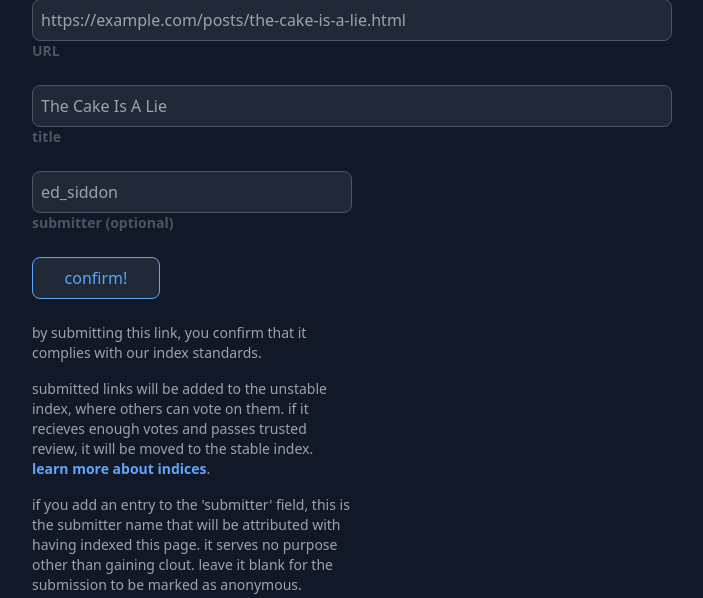
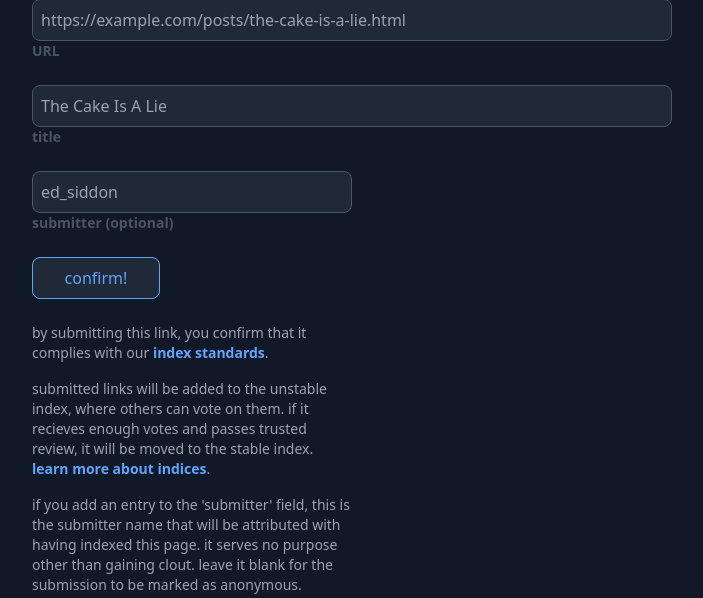
Before and after one commit to owdex/owdex, a Flask app: page /add in a window 1280 px wide. Shown: the part 94-692 px from the top of the page, without its empty margins (128-831 px from the left). Run offline with Flask 2, Linux system fonts and the light colour scheme.

Commit message:
add styling to index standards link

```diff
--- a/src/templates/add.html
+++ b/src/templates/add.html
@@ -56,7 +56,7 @@
                 </label>
                 <div class="space-y-4 w-1/3 text-sm">
                     <p>
-                        by submitting this link, you confirm that it complies with our <a href="/standards">index standards</a>.
+                        by submitting this link, you confirm that it complies with our <a href="/standards" class="font-semibold text-blue-400 hover:underline decoration-blue-400">index standards</a>.
                     </p>
                     <p>
                         submitted links will be added to the unstable index, where others can vote on them. if it recieves enough votes and passes trusted review, it will be moved to the stable index. <a href="/about" class="font-semibold text-blue-400 hover:underline decoration-blue-400">learn more about indices</a>.
```
